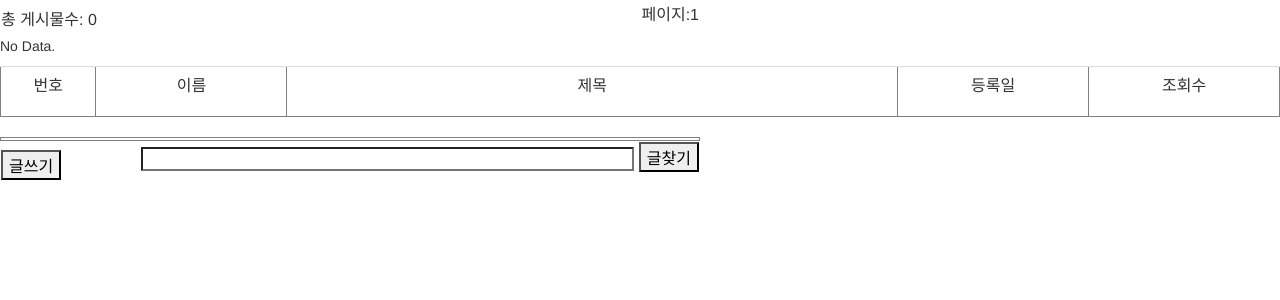
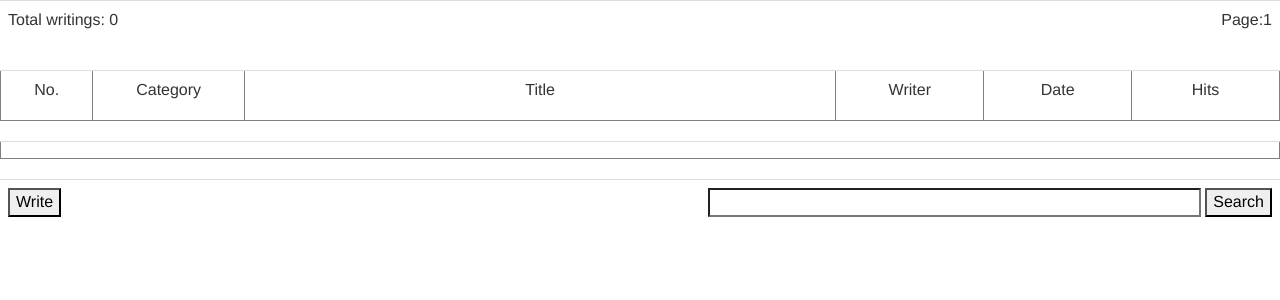
Before and after one commit to hongdangodori/slehome, a Django app: page /sle/freeboards/ in a window 1280 px wide. Shown: the top 300 px of the page. Run offline with Django 3.2, Linux system fonts and the light colour scheme; data that the repository does not hold is empty; parts of the project's set-up code (start-up, migrations or seed data) failed here and were passed over.

Commit message:
에러 수정, 글쓰기 기능 추가

```diff
--- a/slehome/freeboards/templates/listSpecificPage.html
+++ b/slehome/freeboards/templates/listSpecificPage.html
@@ -1,27 +1,27 @@
 {% comment %}
   totalCnt: <strong>{{ totalCnt }}</strong> currentPage: <strong>{{ currentPage }}</strong> boardList: <strong>{{ boardList|length }}</strong>
 {% endcomment %}
-
 <html>
 <head>
     <link href="{{ STATIC_URL }}static/css/bootstrap.css" rel="stylesheet">
 
 </head>
 
-<table cellspacing=1 width=700 border=0>
+<table class="table" cellspacing=1 width=700 border=0>
     <tr>
-        <td>총 게시물수: {{ totalCnt }}</td>
-        <td><p align=right> 페이지:{{ currentPage }}</td>
+        <td>Total writings: {{ totalCnt }}</td>
+        <td><p align=right> Page:{{ currentPage }}</td>
     </tr>
 </table>
 
 <table class="table" cellspacing=1 width=700 border=1>
     <tr>
-        <td width=50><p align=center>번호</p></td>
-        <td width=100><p align=center>이름</p></td>
-        <td width=320><p align=center>제목</p></td>
-        <td width=100><p align=center>등록일</p></td>
-        <td width=100><p align=center>조회수</p></td>
+        <td width=50><p align=center>No.</p></td>
+        <td width=80><p align=center>Category</p></td>
+        <td width=320><p align=center>Title</p></td>
+        <td width=80><p align=center>Writer</p></td>
+        <td width=80><p align=center>Date</p></td>
+        <td width=80><p align=center>Hits</p></td>
     </tr>
 
     {% if boardList %}
@@ -29,26 +29,27 @@
             {% for boardRow in boardList %}
             <tr>
             <td width=50><p align=center>{{ boardRow.id }}</p></td>
-            <td width=100><p align=center>{{ boardRow.name }}</p></td>
+            <td width=80><p align=center>{{ boardRow.category }}</p></td>
             <td width=320>
                 <p align=center>
-                    <a href="/viewWork?memo_id={{ boardRow.id }}&currentPage={{ currentPage }}&searchStr=None" title="{{ boardRow.memo }}">{{ boardRow.subject }}
+                    <a href="/viewWork?wrting_id={{ boardRow.id }}&currentPage={{ currentPage }}&searchStr=None" title="{{ boardRow.contents }}">{{ boardRow.title }}
                 </p>
             </td>
-            <td width=100><p align=center>{{ boardRow.created_date }}</p></td>
-            <td width=100><p align=center>{{ boardRow.hits }}</p></td>
+            <td width=80><p align=center>{{ boardRow.user }}</p></td>
+            <td width=80><p align=center>{{ boardRow.pub_date }}</p></td>
+            <td width=80><p align=center>{{ boardRow.hits }}</p></td>
             </tr>
             {% endfor %}
         </ul>
     {% else %}
-        <p>No Data.</p>
+        <p></p>
     {% endif %}
 </table>
 
-<table cellspacing=1 width=700 border=1 >
+<table class="table" cellspacing=1 width=700 border=1 >
     <tr> <td>
         {% for page in totalPageList %}
-            <a href="/freeboards/listSpecificPageWork?currentPage={{page}}" >
+            <a href="/sle/freeboards/listSpecificPageWork?currentPage={{page}}" >
             [
             {% ifequal page currentPage %}
                 <b>
@@ -63,12 +64,12 @@
         </td> </tr>
 </table>
 
-<table width=700>
+<table class="table" width=700>
     <tr>
-        <td><input type=button value="글쓰기"  OnClick="window.location='/freeboards/showWriteForm'">    </td>
+        <td><input type=button value="Write"  OnClick="window.location='/sle/freeboards/showWriteForm'">    </td>
         <td><form name=searchf method=post action="/searchWithSubject/">
             <p align=right><input type=text name=searchStr size=50  maxlength=50>
-            <input type=submit value="글찾기"></p>
+            <input type=submit value="Search"></p>
         </td>
     </tr>
 </table>
--- a/slehome/freeboards/urls.py
+++ b/slehome/freeboards/urls.py
@@ -3,10 +3,10 @@
 from freeboards import views
 
 urlpatterns = patterns('',
-	url(r'^$', views.home), #, name='index'),
-	url(r'^showWriteForm/$', views.showWriteForm), #, name='showWriteForm'),
-	url(r'^doWriteBoard/$', views.doWriteBoard), #, name='doWriteBoard'),
+	url(r'^$', views.home),
+	url(r'^showWriteForm/$', views.showWriteForm),
+	url(r'^doWriteBoard/$', views.doWriteBoard),
 	url(r'^listSpecificPageWork/$', views.listSpecificPageWork),
 	url(r'^listSpecificPageWork/(?P<currentPage>\d+)/currentPage/$', views.listSpecificPageWork), #, name='listSpecificPageWork'),
-	url(r'^viewWork/(?P<memo_id>)\d+)/$', views.viewWork)
+	url(r'^viewWork/(?P<writing_id>\d+)/$', views.viewWork)
 )
--- a/slehome/freeboards/views.py
+++ b/slehome/freeboards/views.py
@@ -10,10 +10,10 @@
 from freeboards.models import FreeBoard
 from freeboards.pagingHelper import pagingHelper
 
-rowsPerPage = 2
+rowsPerPage = 4
 
 def home(request):
-	boardList = FreeBoard.objects.order_by('-id')[0:2]
+	boardList = FreeBoard.objects.order_by('-id')[0:4]
 	currentPage = 1
 
 	totalCnt = FreeBoard.objects.all().count()
@@ -22,27 +22,27 @@
 	totalPageList = pagingHelperIns.getTotalPageList(totalCnt, rowsPerPage)
 	print('totalPageList')
 
-	return render_to_response("listSpecificPage.html", {'boardList': boardList,
+	return render(request, "listSpecificPage.html", {'boardList': boardList,
 		'totalCnt': totalCnt, 'currentPage': currentPage, 'totalPageList': totalPageList})
 
 
 def showWriteForm(request):
-	return render_to_response('writeBoard.html')
+	return render(request, 'writeBoard.html')
 
 
 @csrf_exempt
 def doWriteBoard(request):
-	br = FreeBoard(subject = request.POST['subject'],
-		name = request.POST['name'],
-		mail = request.POST['email'],
-		memo = request.POST['memo'],
-		created_date = timezone.now(),
+	br = FreeBoard(user = request.POST['name'],
+		category = request.POST['category'],
+		title = request.POST['title'],
+		contents = request.POST['contents'],
+		pub_date = timezone.now(),
 		hits = 0
 		)
 	br.save()
 
 	# url = '/listSpecificPageWork?currentPage=1'
-	return HttpResponseRedirect("/freeboards/")
+	return HttpResponseRedirect("/sle/freeboards/")
 
 
 def listSpecificPageWork(request):
@@ -63,18 +63,18 @@
 	# boardList = FreeBoard.objects.raw('SELECT Z.*	FROM(SELECT X.*, ceil(rownum / %s) as page FROM (SELECT ID, SUBJECT, NAME, CREATED_DATE, MAIL, MEMO, HITS FROM FREEBOARDS ORDER BY ID DESC) X) Z WHERE page = %s', [rowsPerPage, currentPage])
 
 
-	return render_to_response('listSpecificPage.html', {'boardList': boardList, 'totalCnt': totalCnt,
+	return render(request, 'listSpecificPage.html', {'boardList': boardList, 'totalCnt': totalCnt,
 		'currentPage': currentPage, 'totalPageList': totalPageList})
 
 
 def viewWork(request):
-	pk = request.GET['memo_id']
+	pk = request.GET['writing_id']
 	boardData = FreeBoard.objects.get(id=pk)
 
 	# hit++
 	FreeBoard.objects.filter(id=pk).update(hits = boardData.hits + 1)
 
-	return render_to_response('viewMemo.html', {'memo_id': request.GET['memo_id'],
+	return render(request, 'viewMemo.html', {'writing_id': request.GET['writing_id'],
 		'currentPage': request.GET['currentPage'],
 		'searchStr': request.GET['searchStr'],
 		'boardData': boardData
```
Also changed, not shown: slehome/freeboards/templates/writeBoard.html (+13 -12 lines).
